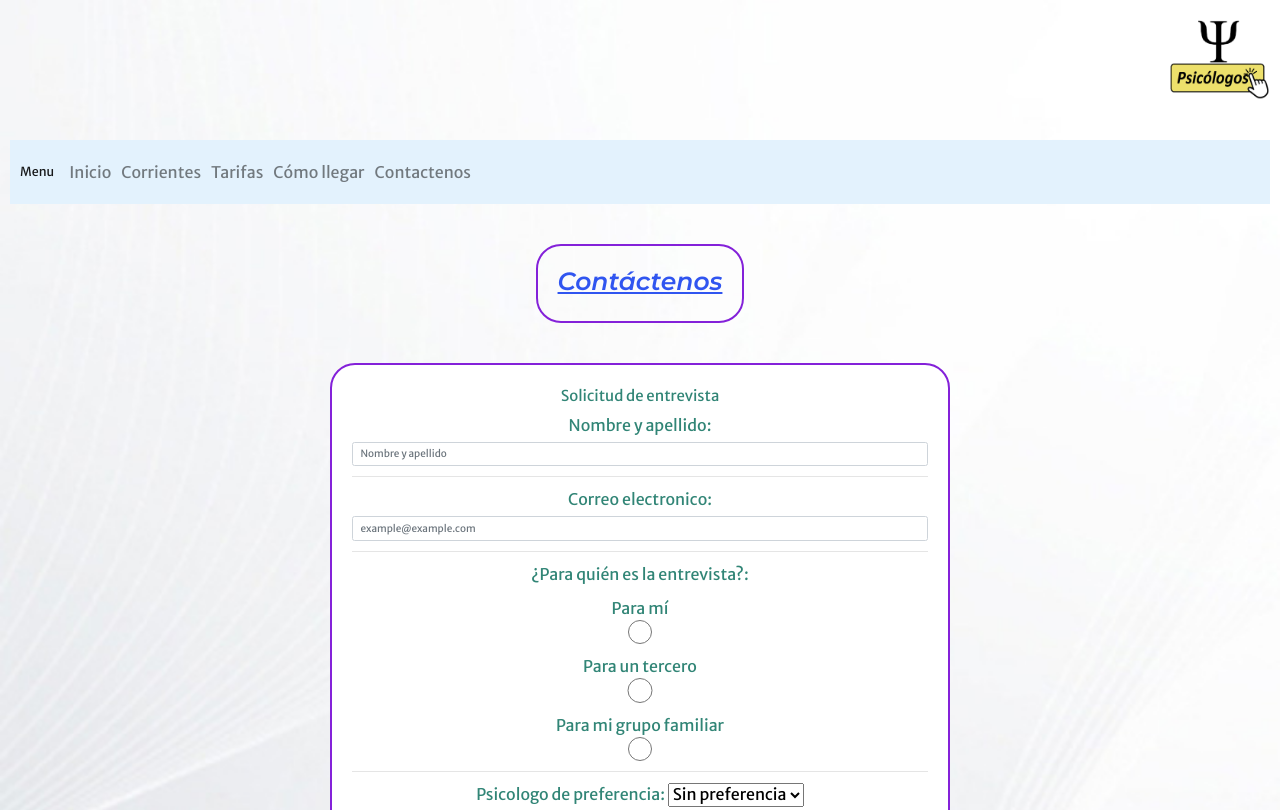
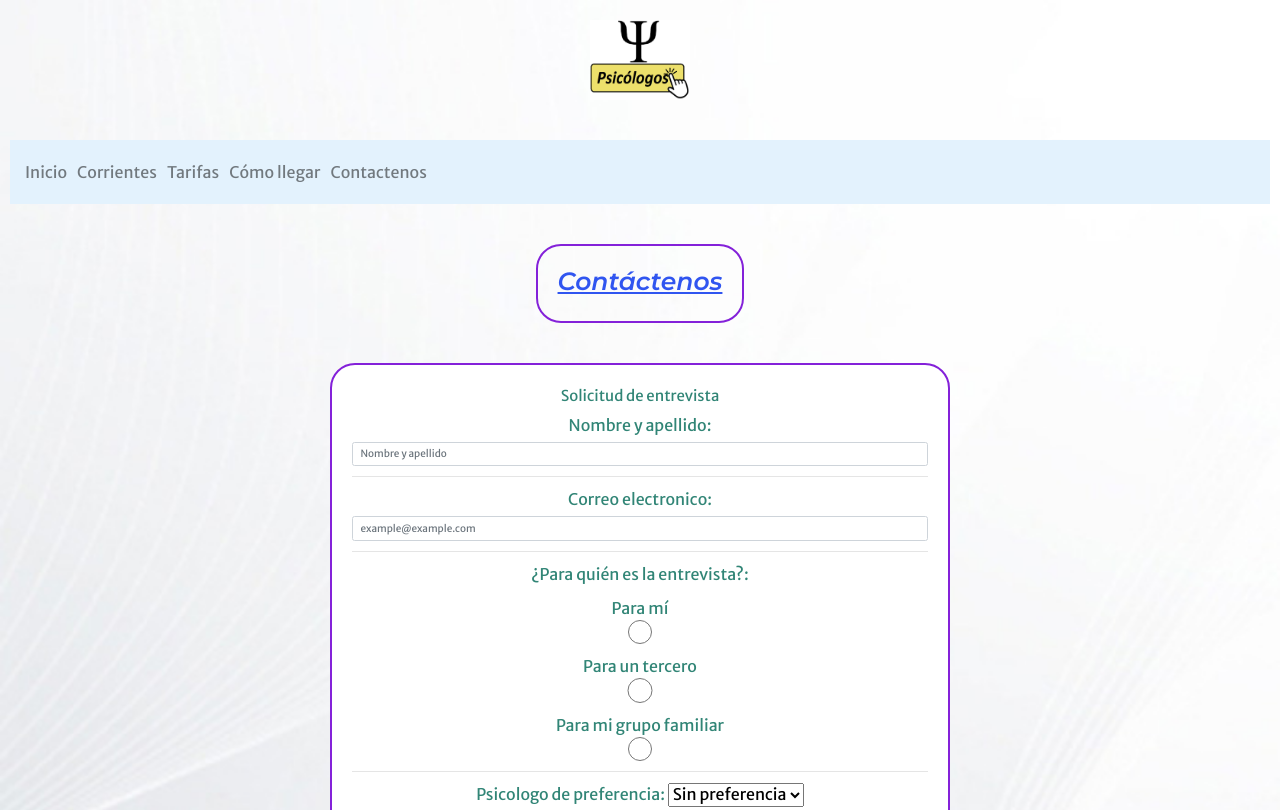
Before and after one commit to leoneltdg/Psicologos, a plain HTML site: page contactenos.html in a window 1280 px wide. Shown: the top 810 px of the page. Drawn offline with nearby package versions, Linux system fonts and the light colour scheme.

Commit message:
Add files via upload

```diff
--- a/contactenos.html
+++ b/contactenos.html
@@ -33,7 +33,7 @@
 
 		<div class="row">
 
-			<div class="col-xs-12 col-sm-12 col-md-12 col-lg-12 text-right p-3">
+			<div class="col-xs-12 col-sm-12 col-md-12 col-lg-12 p-3">
 
 				<img src="imagenes_html/Psi.png" class="logo">
 
@@ -42,7 +42,6 @@
 			<div class="col-xs-12 col-sm-12 col-md-12 col-lg-12 text-left p-3">
 
 				<nav class="navbar navbar-expand-lg navbar-light" style="background-color: #e3f2fd">
-					<a class="navbar-brand" href="#">Menu</a>
 					<button class="navbar-toggler" type="button" data-toggle="collapse" 			        data-target="#navbarSupportedContent" aria-controls="navbarSupportedContent"        aria-expanded="false" aria-label="Toggle navigation"><span class="navbar-toggler-icon"></span>
 					</button>
 
@@ -152,7 +151,7 @@
 
 			<div class="col-xs-12 col-sm-12 col-md-12 col-lg-12 p-3">
 
-				<footer>Consultorio psicológico, Capital Federal, Buenos Aires, Argentina</footer>
+				<footer>Ciudad autónoma de Buenos Aires, Buenos Aires, Argentina</footer>
 
 			</div>
 
```
Also changed, not shown: como_llegar.html (+2 -3 lines), index.html (+2 -3 lines), que_necesito.html (+2 -3 lines), tarifas.html (+2 -3 lines).
